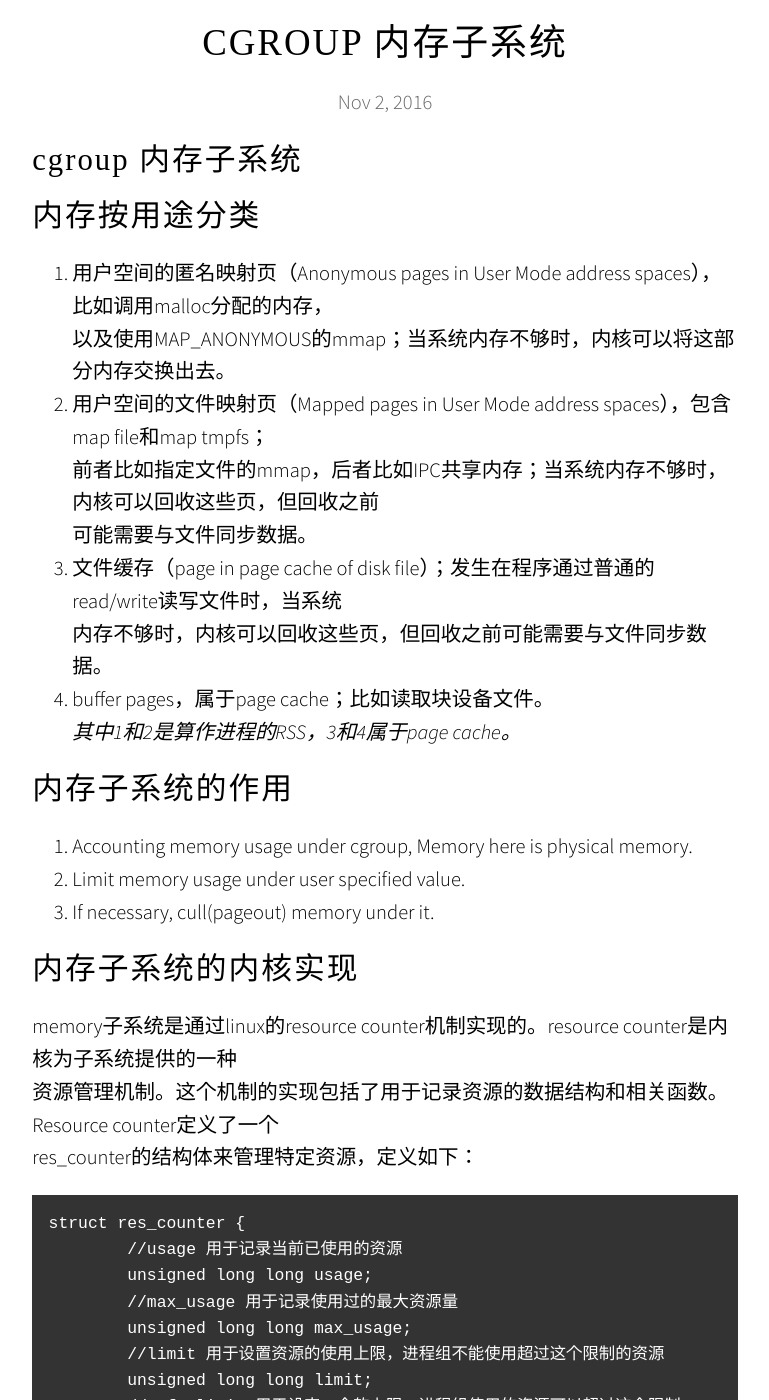
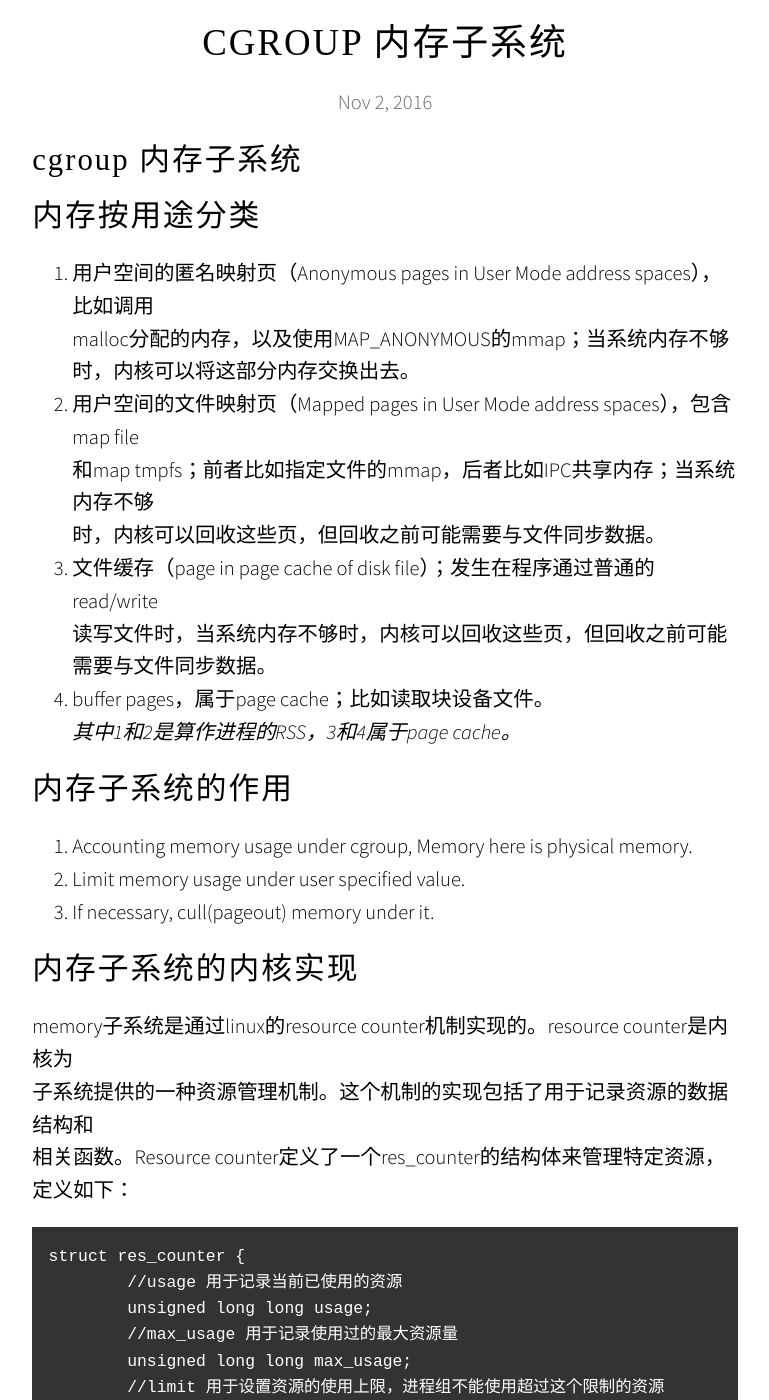
Before and after one commit to lxlenovostar/lix_blog, a Jekyll site: the page built from _posts/2016-11-02-cgroup-subsystems-memory.md, in a window 1280 px wide and 1400 px high, scrolled down 207 px. Shown: the whole window, without its empty margins (255-1024 px from the left). Built offline with Jekyll 4.4.1, drawn with Linux system fonts in a browser that asks for light colours; nearby versions of some CDN libraries; some web fonts are replaced; comment, search, counter and statistics services are not loaded; some of the changed text lies outside the part shown.

Commit message:
调整格式

````diff
--- a/_posts/2016-11-02-cgroup-subsystems-memory.md
+++ b/_posts/2016-11-02-cgroup-subsystems-memory.md
@@ -4,13 +4,13 @@ title: cgroup 内存子系统
 # cgroup 内存子系统
 
 ## 内存按用途分类
-1. 用户空间的匿名映射页（Anonymous pages in User Mode address spaces），比如调用malloc分配的内存，
-以及使用MAP_ANONYMOUS的mmap；当系统内存不够时，内核可以将这部分内存交换出去。
-2. 用户空间的文件映射页（Mapped pages in User Mode address spaces），包含map file和map tmpfs；
-前者比如指定文件的mmap，后者比如IPC共享内存；当系统内存不够时，内核可以回收这些页，但回收之前
-可能需要与文件同步数据。
-3. 文件缓存（page in page cache of disk file）；发生在程序通过普通的read/write读写文件时，当系统
-内存不够时，内核可以回收这些页，但回收之前可能需要与文件同步数据。
+1. 用户空间的匿名映射页（Anonymous pages in User Mode address spaces），比如调用
+malloc分配的内存，以及使用MAP_ANONYMOUS的mmap；当系统内存不够时，内核可以将这部分内存交换出去。
+2. 用户空间的文件映射页（Mapped pages in User Mode address spaces），包含map file
+和map tmpfs；前者比如指定文件的mmap，后者比如IPC共享内存；当系统内存不够
+时，内核可以回收这些页，但回收之前可能需要与文件同步数据。
+3. 文件缓存（page in page cache of disk file）；发生在程序通过普通的read/write
+读写文件时，当系统内存不够时，内核可以回收这些页，但回收之前可能需要与文件同步数据。
 4. buffer pages，属于page cache；比如读取块设备文件。
 *其中1和2是算作进程的RSS，3和4属于page cache。*
 
@@ -20,9 +20,9 @@ title: cgroup 内存子系统
 3. If necessary, cull(pageout) memory under it.
 
 ## 内存子系统的内核实现
-memory子系统是通过linux的resource counter机制实现的。resource counter是内核为子系统提供的一种
-资源管理机制。这个机制的实现包括了用于记录资源的数据结构和相关函数。Resource counter定义了一个
-res_counter的结构体来管理特定资源，定义如下：
+memory子系统是通过linux的resource counter机制实现的。resource counter是内核为
+子系统提供的一种资源管理机制。这个机制的实现包括了用于记录资源的数据结构和
+相关函数。Resource counter定义了一个res_counter的结构体来管理特定资源，定义如下：
 ```
 struct res_counter {
 	//usage 用于记录当前已使用的资源
@@ -60,8 +60,8 @@ for (c = counter; c != NULL; c = c->parent) {
 }
 ```
 在这个循环里，从当前res_counter开始，从下往上逐层增加资源的使用量。
-res_counter_charge_locked这个函数，这个函数顾名思义就是在加锁的情况下增加使用
-量。实现如下:
+res_counter_charge_locked这个函数，这个函数顾名思义就是在加锁的情况
+下增加使用量。实现如下:
 ```
     if (counter->usage + val > counter->limit) {
         counter->failcnt++;
@@ -74,8 +74,8 @@ res_counter_charge_locked这个函数，这个函数顾名思义就是在加锁
     if (counter->usage > counter->max_usage)
         counter->max_usage = counter->usage;
 ```
-首先判断是否已经超过使用上限，如果是的话就增加失败次数，返回相关代码；否则就增加
-使用量的值，如果这个值已经超过历史最大值，则更新最大值。
+首先判断是否已经超过使用上限，如果是的话就增加失败次数，返回相关代码；
+否则就增加使用量的值，如果这个值已经超过历史最大值，则更新最大值。
 
 内存子系统定义了一个叫mem_cgroup的结构体来管理cgroup相关的内存使用信息。
 ```
@@ -175,7 +176,8 @@ add_to_page_cache_locked==>
 ![](https://raw.githubusercontent.com/lxlenovostar/lix_blog/gh-pages/images/2016-11-02-cgroup-subsystems-memory-2.jpg)
 
 Global VM's memory reclaim logic is triggered at memory shortage in a zone.
-1. It's important where we reclaim memory from and the kernel may have to reclaim continuous pages.
+1. It's important where we reclaim memory from and the kernel may have to
+	reclaim continuous pages.
 2. Kswapd works.
 3. Slabs are dropped.
 
@@ -210,7 +212,8 @@ sc的成员变量nodemask为NULL，说明可以对所有内存node进行页面
 
 ## 应用中需要注意的要素
 1. cgroup统计内存的时刻为进程加入到cgroup,而在这之前进程使用内存不统计。
-2. cgroup内存子系统只是设置了使用的上线，当需要使用内存的时候需要临时分配，而不是提前分配准备。
+2. cgroup内存子系统只是设置了使用的上线，当需要使用内存的时候需要临时分配，
+	而不是提前分配准备。
 3. cgroup并没有创造出一个隔离的环境，操作系统可以回收cgroup的内存。
 
 # 需要理解的问题：
````
Also changed, not shown: other parts of _posts/2016-11-02-cgroup-subsystems-memory.md (+2 -1 lines).
